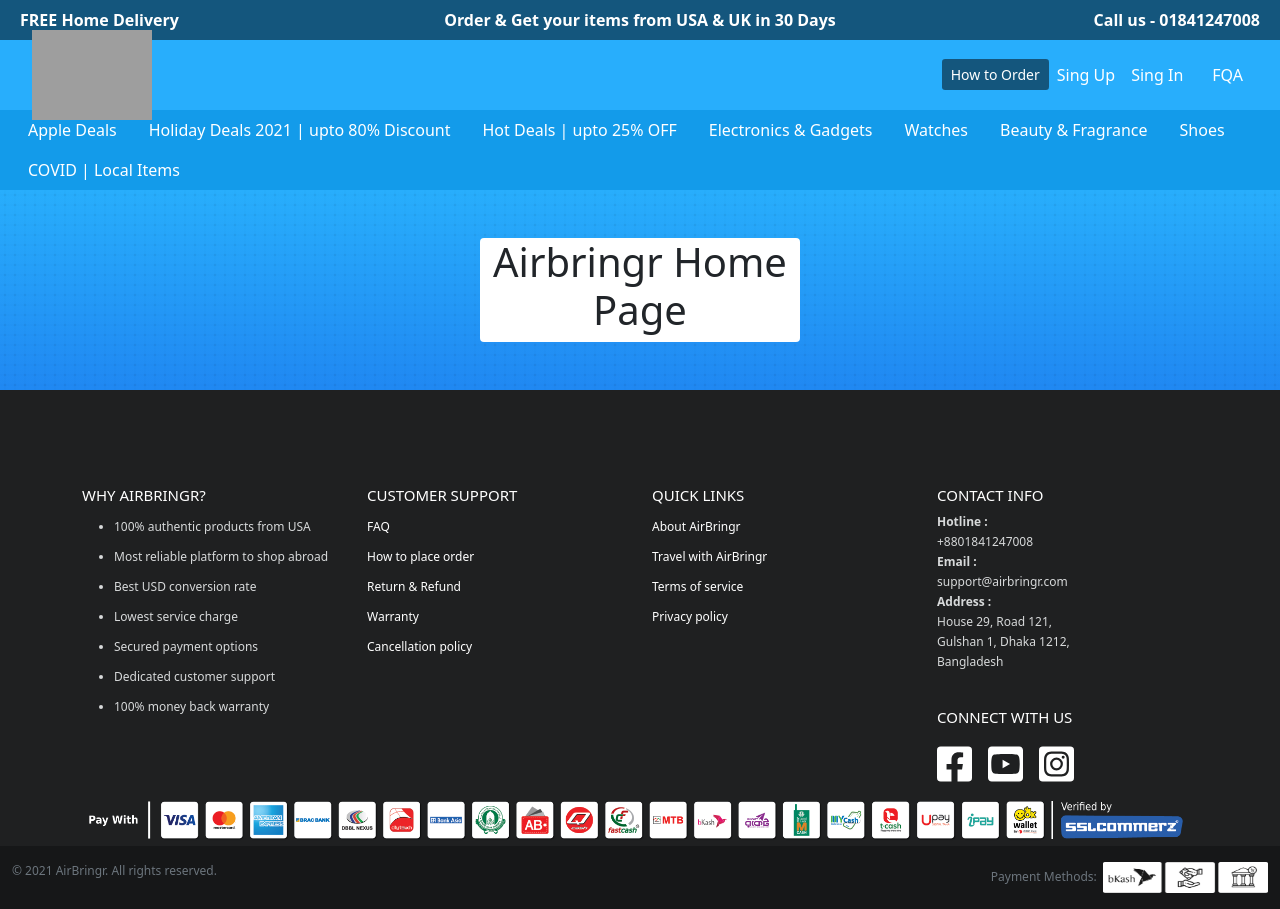
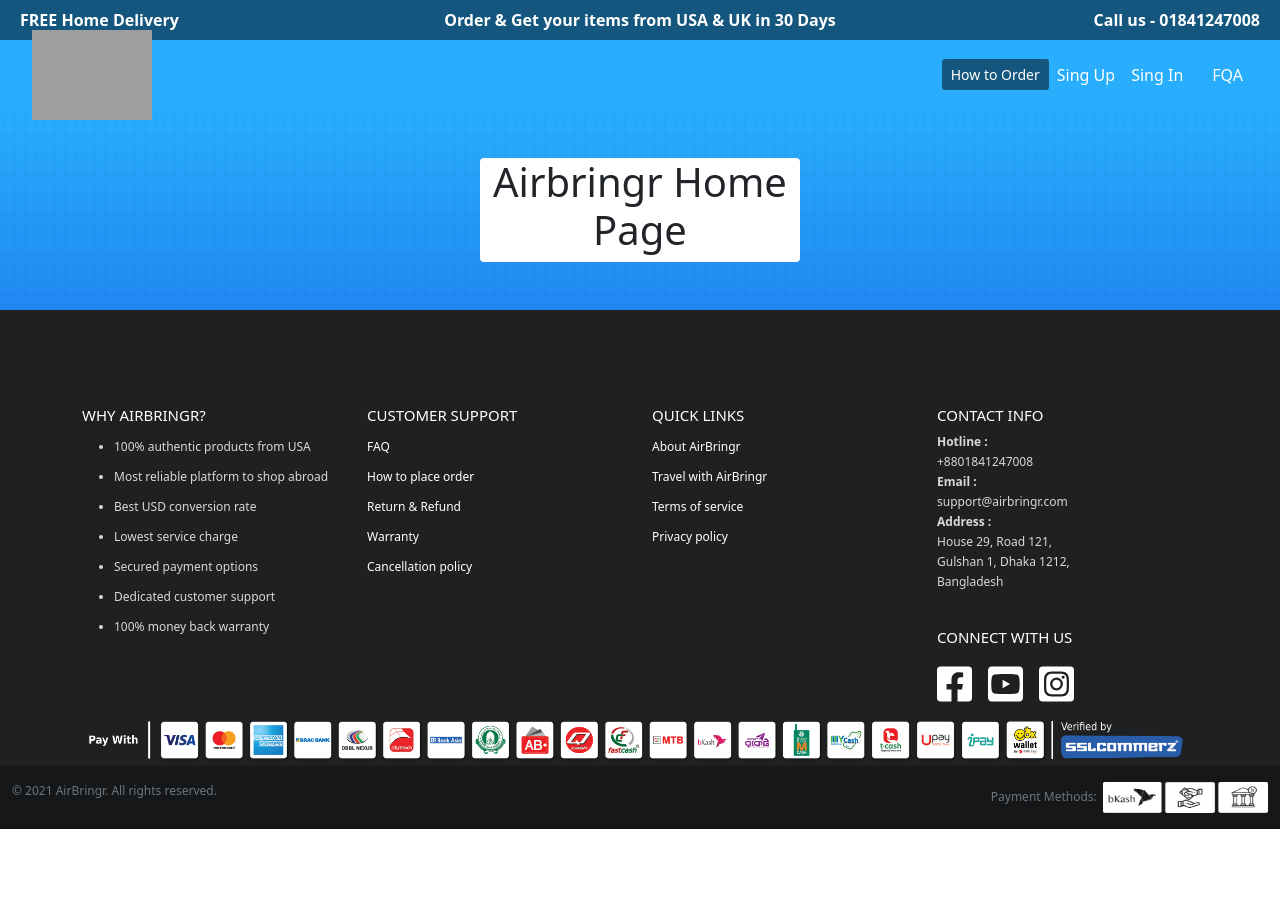
Before and after one commit to SamiaZahan/Auth_System_Frontend, a React (Create React App) app: page / in a window 1280 px wide. After the commit the page ends 829 px from the top, so only its background shows below. Built offline with nearby package versions, Linux system fonts and the light colour scheme; grey boxes are pictures that could not be loaded.

Commit message:
subnavbar removed from signup signin page

```diff
--- a/src/App.js
+++ b/src/App.js
@@ -4,7 +4,7 @@
 // user defile component
 import Header from "./components/layout/Header";
 import Navbar from "./components/layout/Navbar";
-import SubNavbar from "./components/layout/SubNavbar";
+/*import SubNavbar from "./components/layout/SubNavbar";*/
 import Home from "./pages/home/Home";
 import Register from "./pages/auth/Register";
 import Verification from "./pages/auth/Verification";
@@ -18,7 +18,7 @@
           <div>
           <Header></Header>
           <Navbar></Navbar>
-          <SubNavbar></SubNavbar>
+         {/* <SubNavbar></SubNavbar>*/}
           <Switch>
               <Route  path="/" exact component={Home} />
               <Route path="/register" exact component={Register} />
```
